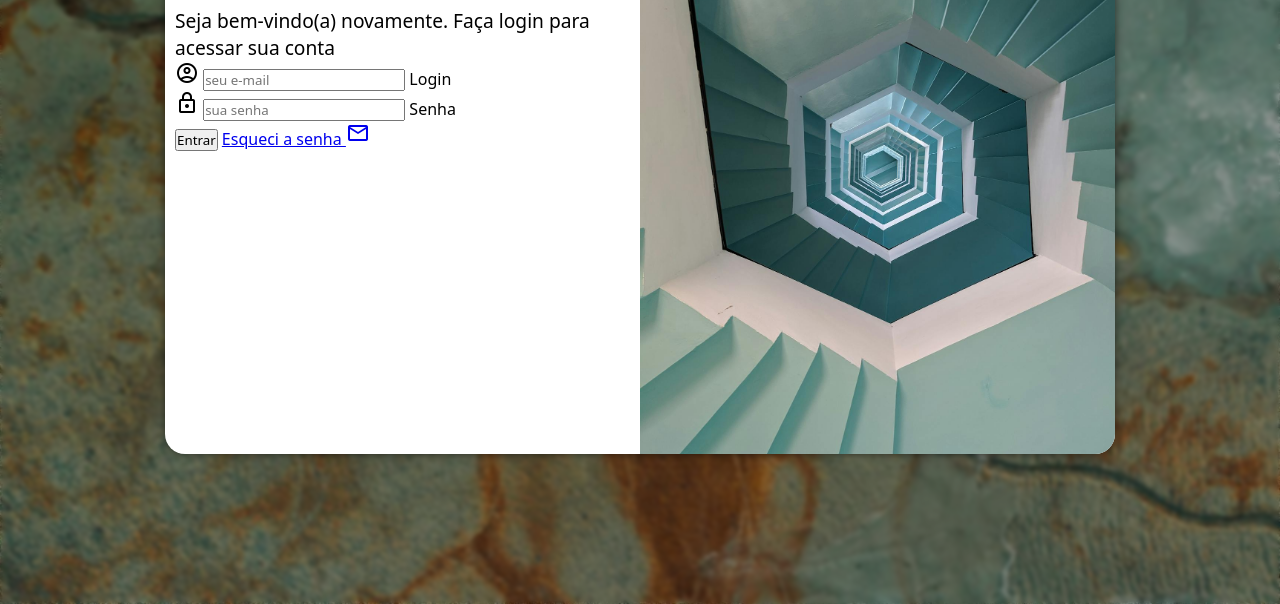
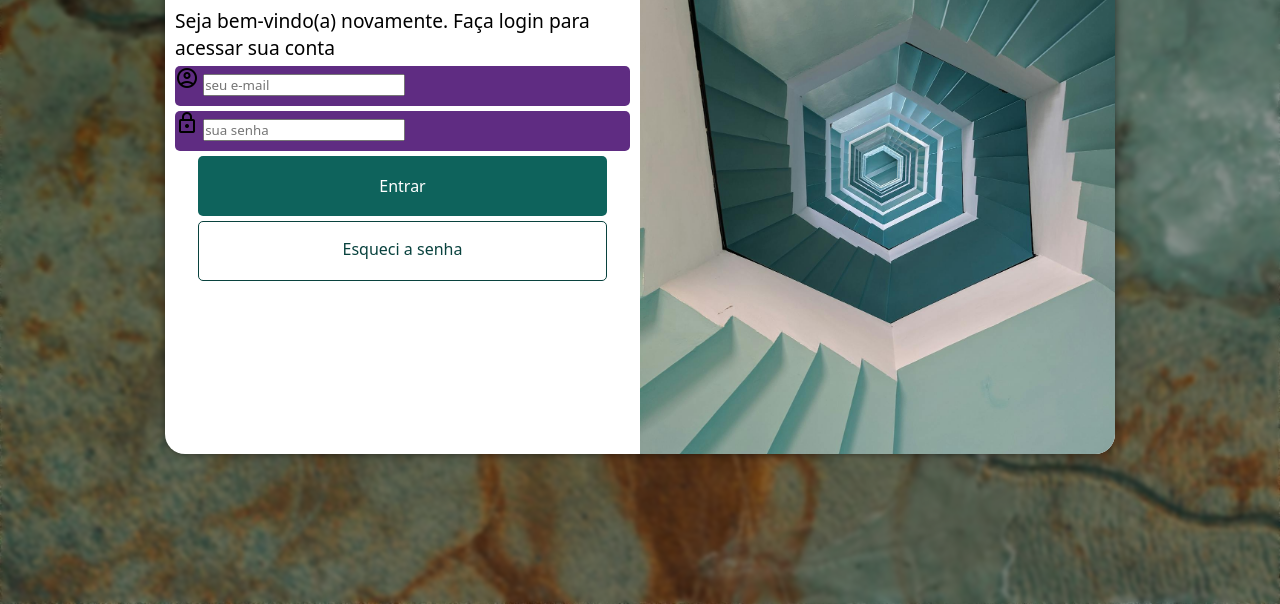
Before and after one commit to freddyaguiar/projeto-login-cursoemvideo, a plain HTML site: page index.html in a window 1280 px wide. Shown: the part 196-800 px from the top of the page. Drawn offline with nearby package versions, Linux system fonts and the light colour scheme.

Commit message:
atualizei o formulario

```diff
--- a/estilos/media-query.css
+++ b/estilos/media-query.css
@@ -16,6 +16,20 @@
     div#formulario > p{
 
         font-weight: 500;
+    }
+    form > input[type=submit]{
+        width: 90%;
+        height: 50px;
+        margin: auto;
+        margin-top: 5px;
+    }
+
+    form > a.botao{
+        width: 90%;
+        height: 50px;
+        margin: auto;
+        margin-top: 5px;
+        padding-top:11px;
     }
 
 }
@@ -37,5 +51,19 @@
         font-size: 1.2em;
         font-weight: 500;
     }
+    form > input[type=submit]{
+        width: 90%;
+        height: 60px;
+        margin: auto;
+        margin-top: 5px;
+    }
+
+    form > a.botao{
+        width: 90%;
+        height: 60px;
+        margin: auto;
+        margin-top: 5px;
+        padding-top:16px;
+    }
 
 }
--- a/estilos/style.css
+++ b/estilos/style.css
@@ -56,3 +56,50 @@ div#formulario > p{
     font-size: 0.8em;
     font-weight: 500;
 }
+
+form > div.campo{
+    width: 100%;
+    height: 40px;
+    background-color: #5f2c82;
+    border-radius: 5px;
+    margin: 5px 0px;
+}
+form > div.campo > label{
+    display: none;
+}
+form > input[type=submit]{
+    display: block;
+    width: 100%;
+    height: 40px;
+    border: none;
+    border-radius: 5px;
+    background-color: rgb(14, 99, 92);
+    color: white;
+    font-size: 1em;
+    cursor: pointer;
+}
+form > input[type=submit]:hover{
+    background-color: rgb(22, 156, 145);
+}
+
+form > a.botao {
+    display: block;
+    width: 100%;
+    font-size: 1em;
+    height: 40px;
+    padding-top:6px;
+    font-weight: 400;
+    text-align: center;
+    background-color: white;
+    color: rgb(9, 66, 62);
+    text-decoration: none;
+    border-radius: 5px;
+    cursor: pointer;
+    margin-top: 5px;
+    border: 1px solid rgb(9, 66, 62);
+}
+form > a.botao:hover{
+    background-color: rgb(75, 185, 176);
+    font-weight: 600;
+    color: rgb(1, 39, 27);
+}
--- a/index.html
+++ b/index.html
@@ -38,9 +38,7 @@
                     </div>
 
                     <input type="submit" value="Entrar">
-                    <a href="esqueci.html">
-                    <span>Esqueci a senha <i class="material-symbols-outlined">mail</i>
-                    </span>
+                    <a href="esqueci.html" class="botao">Esqueci a senha</a>
 
 
                 </form>
```
